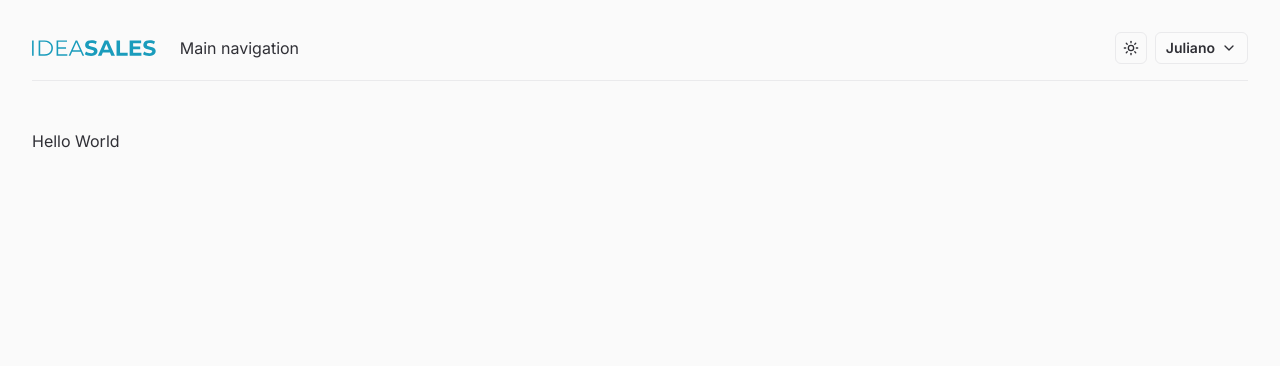
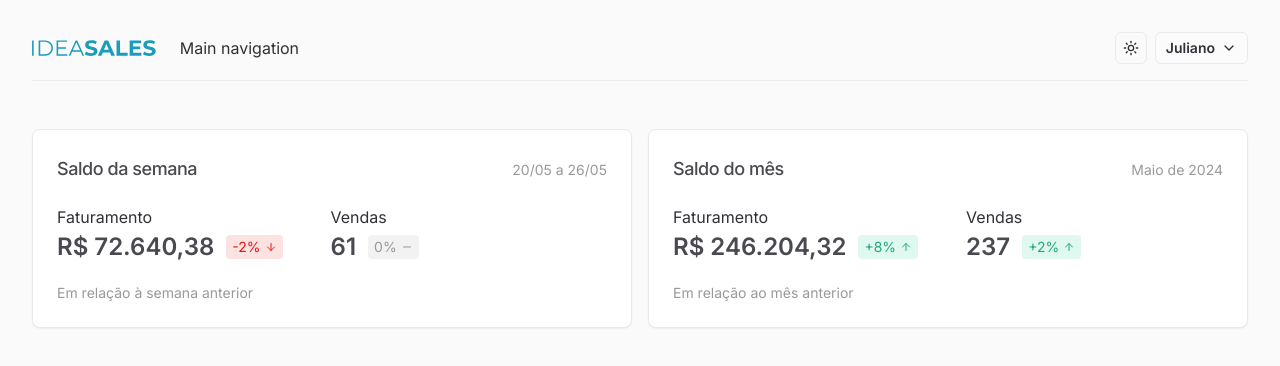
Before and after one commit to julianosill/ideasales, a Next.js app: page / in a window 1280 px wide. Shown: the top 366 px of the page. Built offline with nearby package versions, Linux system fonts and the light colour scheme.

Commit message:
feat(home): add week and month resume card

```diff
--- /dev/null
+++ b/src/app/(app)/_components/month-card.tsx
@@ -0,0 +1,25 @@
+import type { ComponentProps } from 'react'
+
+import { ResumeCard } from '@/components/cards/resume'
+
+export function MonthCard(props: ComponentProps<'div'>) {
+  return (
+    <ResumeCard.Root {...props}>
+      <ResumeCard.Header className="flex-row flex-wrap items-baseline justify-between gap-x-6">
+        <ResumeCard.Title>Saldo do mês</ResumeCard.Title>
+        <ResumeCard.Description>Maio de 2024</ResumeCard.Description>
+      </ResumeCard.Header>
+      <ResumeCard.Content>
+        <div className="flex flex-wrap gap-x-12 gap-y-4">
+          <ResumeCard.Number
+            title="Faturamento"
+            valueInCents={24620432}
+            percentage={8}
+          />
+          <ResumeCard.Number title="Vendas" number={237} percentage={2} />
+        </div>
+        <ResumeCard.Relation>Em relação ao mês anterior</ResumeCard.Relation>
+      </ResumeCard.Content>
+    </ResumeCard.Root>
+  )
+}
--- /dev/null
+++ b/src/app/(app)/_components/week-card.tsx
@@ -0,0 +1,25 @@
+import type { ComponentProps } from 'react'
+
+import { ResumeCard } from '@/components/cards/resume'
+
+export function WeekCard(props: ComponentProps<'div'>) {
+  return (
+    <ResumeCard.Root {...props}>
+      <ResumeCard.Header className="flex-row flex-wrap items-baseline justify-between gap-x-6">
+        <ResumeCard.Title>Saldo da semana</ResumeCard.Title>
+        <ResumeCard.Description>20/05 a 26/05</ResumeCard.Description>
+      </ResumeCard.Header>
+      <ResumeCard.Content>
+        <div className="flex flex-wrap gap-x-12 gap-y-4">
+          <ResumeCard.Number
+            title="Faturamento"
+            valueInCents={7264038}
+            percentage={-2}
+          />
+          <ResumeCard.Number title="Vendas" number={61} percentage={0} />
+        </div>
+        <ResumeCard.Relation>Em relação à semana anterior</ResumeCard.Relation>
+      </ResumeCard.Content>
+    </ResumeCard.Root>
+  )
+}
--- a/src/app/(app)/page.tsx
+++ b/src/app/(app)/page.tsx
@@ -1,7 +1,11 @@
+import { MonthCard } from './_components/month-card'
+import { WeekCard } from './_components/week-card'
+
 export default function Home() {
   return (
-    <main>
-      <h1>Hello World</h1>
+    <main className="grid grid-cols-2 gap-4">
+      <WeekCard className="col-span-2 sm:col-span-1" />
+      <MonthCard className="col-span-2 sm:col-span-1" />
     </main>
   )
 }
```
